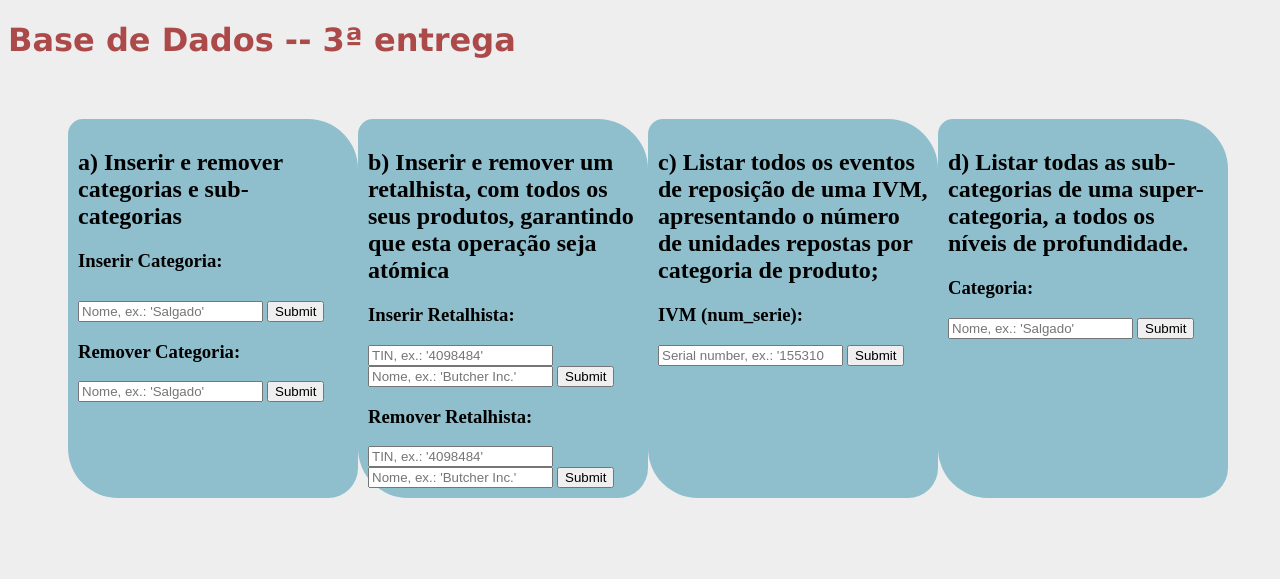
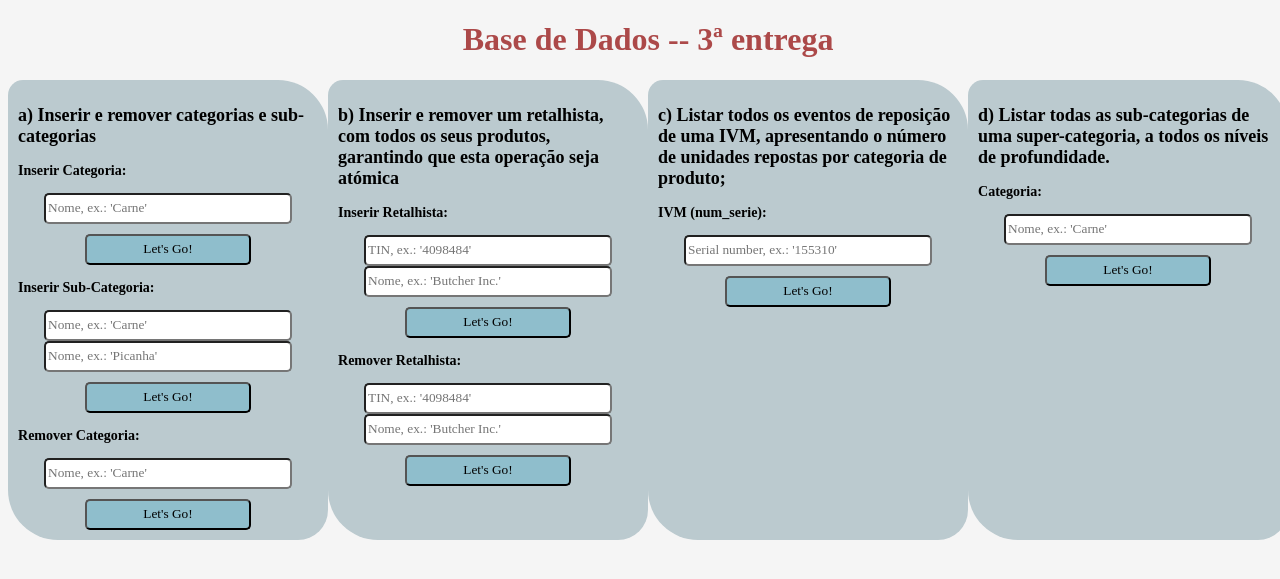
Before and after one commit to inespereirinha/BD, a Python web app: template E3/templates/index.html in a window 1280 px wide. Shown: the top 579 px of the page. Run offline with Jinja, Linux system fonts and the light colour scheme; the template is opened without the code that fills it, so the values that code supplies are empty.

Commit message:
ola meu povo

```diff
--- a/E3/templates/index.html
+++ b/E3/templates/index.html
@@ -14,13 +14,19 @@
 
                         <form action = "inserirCategoria" method = "post">
                             <h3>Inserir Categoria: </h3>
-                            <input type = "text" name = "categoria_nome" placeholder="Nome, ex.: 'Salgado'">
-                            <input type = "submit" value = "Submit" style="align-items: right; margin-top: 10px;"/>
+                            <input type = "text" name = "categoria_nome" placeholder="Nome, ex.: 'Carne'">
+                            <input class="submit" type = "submit" value = "Let's Go!"/>
+                        </form>
+                        <form action = "inserirSubCategoria" method = "post">
+                            <h3>Inserir Sub-Categoria: </h3>
+                            <input type = "text" name = "categoria_super" placeholder="Nome, ex.: 'Carne'">
+                            <input type = "text" name = "categoria_sub" placeholder="Nome, ex.: 'Picanha'">
+							<input class="submit" type = "submit" value = "Let's Go!"/>
                         </form>
                         <form action = "removerCategoria" method = "post">
                             <h3>Remover Categoria: </h3>
-                            <input type = "text" name = "categoria_nome" placeholder="Nome, ex.: 'Salgado'">
-                            <input type = "submit" value = "Submit"/>
+                            <input type = "text" name = "categoria_nome" placeholder="Nome, ex.: 'Carne'">
+							<input class="submit" type = "submit" value = "Let's Go!"/>
                         </form>
 					</div>
 
@@ -32,13 +38,13 @@
                             <h3>Inserir Retalhista:</h3>
                             <input type = "text" name = "retalhista_tin" placeholder="TIN, ex.: '4098484'"/>
                             <input type = "text" name = "retalhista_nome" placeholder="Nome, ex.: 'Butcher Inc.'"/>
-                            <input type = "submit" value = "Submit"/>
+							<input class="submit" type = "submit" value = "Let's Go!"/>
                         </form>
                         <form action = "removerRetalhista" method = "post">
                             <h3>Remover Retalhista: </h3>
                             <input type = "text" name = "retalhista_tin" placeholder="TIN, ex.: '4098484'">
                             <input type = "text" name = "retalhista_nome" placeholder="Nome, ex.: 'Butcher Inc.'">
-                            <input type = "submit" value = "Submit"/>
+							<input class="submit" type = "submit" value = "Let's Go!"/>
                         </form>
                     </div>
                     <div class="box-cell">
@@ -46,16 +52,16 @@
                             categoria de produto;</h2>
                         <form action = "listarEventos" method = "post">
                             <h3>IVM (num_serie): </h3>
-                            <input type = "number" name = "ivm_num_serie" placeholder="Serial number, ex.: '155310'"/>
-                            <input type = "submit" value = "Submit"/>
+                            <input type = "text" name = "ivm_num_serie" placeholder="Serial number, ex.: '155310'"/>
+							<input class="submit" type = "submit" value = "Let's Go!"/>
                         </form>
                     </div>
                     <div class="box-cell">
                         <h2>d) Listar todas as sub-categorias de uma super-categoria, a todos os níveis de profundidade.</h2>
                         <form action = "listarCategorias" method = "post">
                             <h3>Categoria: </h3>
-                            <input type = "text" name = "categoria_nome" placeholder="Nome, ex.: 'Salgado'"/>
-                            <input type = "submit" value = "Submit"/>
+                            <input type = "text" name = "categoria_nome" placeholder="Nome, ex.: 'Carne'"/>
+							<input class="submit" type = "submit" value = "Let's Go!"/>
                         </form>
                     </div>
 				</div>
@@ -67,39 +73,63 @@
 
 <style>
     body {
-        background: rgb(238, 238, 238);
+        background: rgb(245, 245, 245);
         height: 100%;
         width: 100%;
         overflow-x: hidden;
         left: 0;
         right: 0;
+
+        font-family: "Bahnschrift Light";
         background-repeat: no-repeat;
+        text-align:center;
+    }
+
+    div{
+    	font-size: 12px;
     }
 
     .apresentacao{
         color : rgb(172, 73, 73);
-        font-family: Verdana, Geneva, Tahoma, sans-serif;
     }
 
-    .container .box {
-        margin:50px;
+    .container, .box {
+    	margin:50px;
         display:table;
         padding: 10px;
+    }
 
-    }
-    .container .box .box-row {
+    .container, .box, .box-row {
         display:table-row;
     }
+
     .container .box .box-cell {
         display:table-cell;
         width: 25%;
         padding:10px;
         border-radius: 15px 50px 30px;
+        background:rgb(187, 202, 207);
+    }
+
+    input{
+    	border-radius: 5px;
+        height : 25px;
+    	margin : 0 auto;
+        align-items: right;
+        width : 80%;
+        box-sizing: content-box;
+        font-family: "Bahnschrift Light";
+    }
+
+    .submit{
+    	align-items: right;
+        margin-top: 10px;
+    	width : 50%;
+        font-family: "Bahnschrift SemiBold";
         background:rgb(143, 190, 204);
     }
-    form { margin: 0 auto; }
 
-    input{
-        align-items: right;
+    h2, h3 {
+    	text-align: left;
     }
 </style>
```
Also changed, not shown: E3/schema.sql (+17 -20 lines), E3/server.py (+34 -7 lines).
